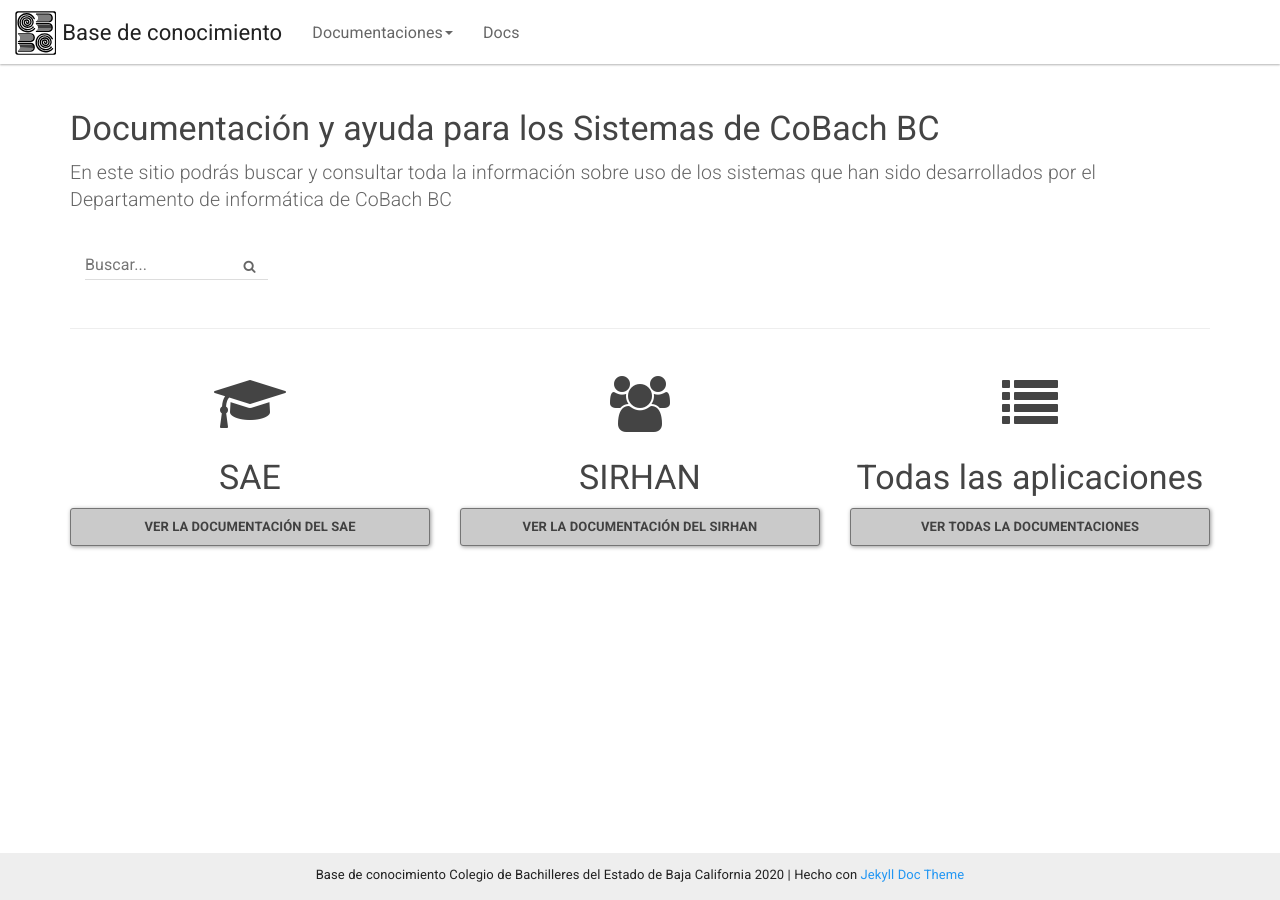
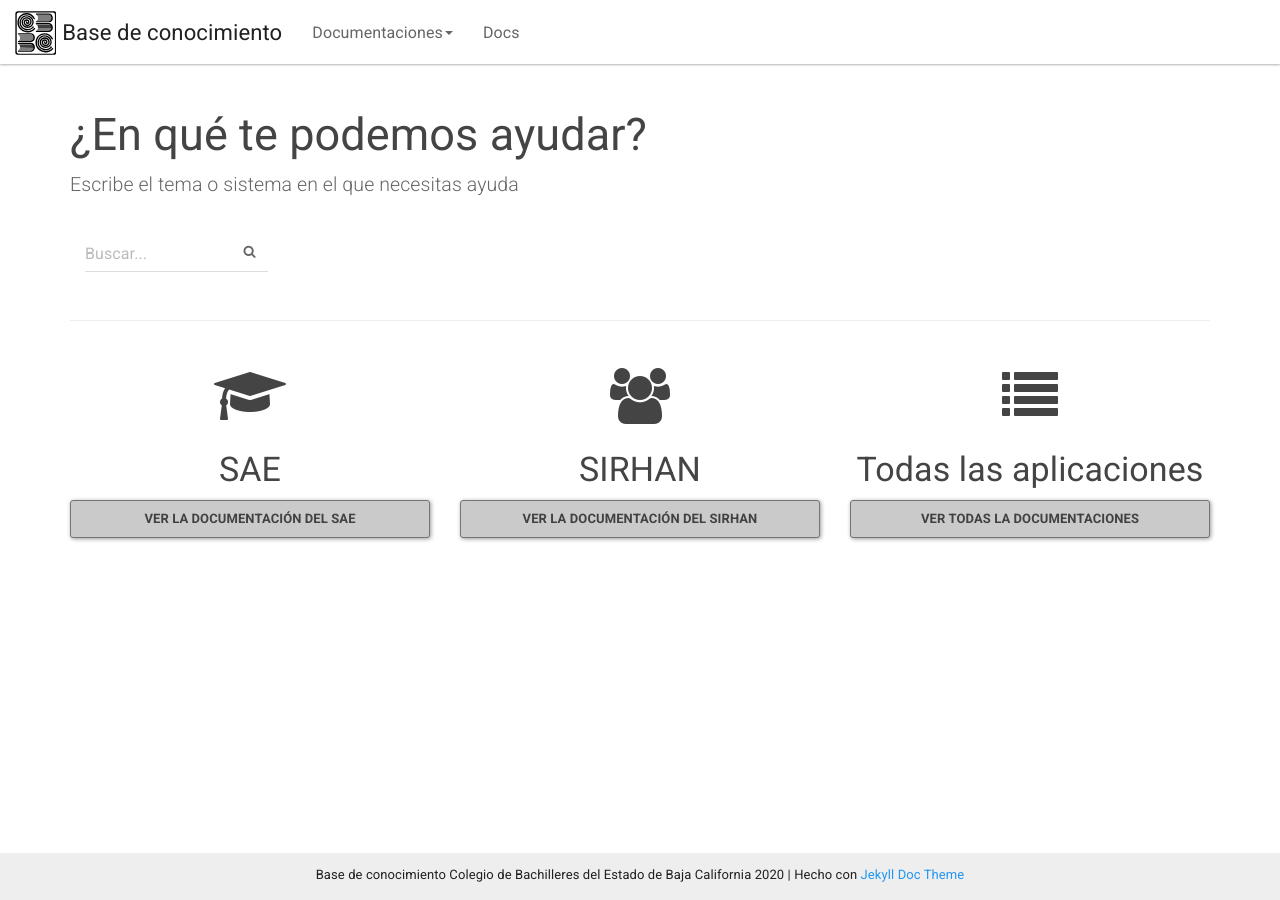
Before and after one commit to CoBachBC/centrodeayuda, a Jekyll site: the page built from docs/index.html, in a window 1280 px wide. Built offline with Jekyll 4.4.1, drawn with Linux system fonts in a browser that asks for light colours.

Commit message:
Update index.html

```diff
--- a/docs/index.html
+++ b/docs/index.html
@@ -5,11 +5,11 @@ layout: default
 <div class="container">
     <div class="row">
         <div class="col-md-12">
-            <h3 class="header-light regular-pad">Documentación y ayuda para los Sistemas de CoBach BC</h3>
-              <p class="lead">En este sitio podrás buscar y consultar toda la información sobre uso de los sistemas que han sido desarrollados por el Departamento de informática de CoBach BC</p>
+            <h2 class="header-light regular-pad">¿En qué te podemos ayudar?</h2>
+              <p class="lead">Escribe el tema o sistema en el que necesitas ayuda</p>
               <form class="navbar-form navbar-left">
                 <div class="form-group has-feedback">
-                    <input type="text" id="search-box" placeholder="Buscar...">
+                    <input type="text" id="search-box" placeholder="Buscar..." class="form-control form-control-lg">
                     <i class="fa fa-search form-control-feedback"></i>
                     <ul id="results-container"></ul>
                 </div>
```
